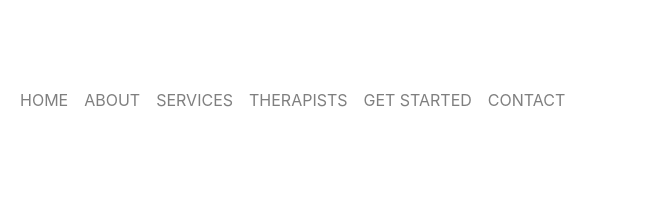
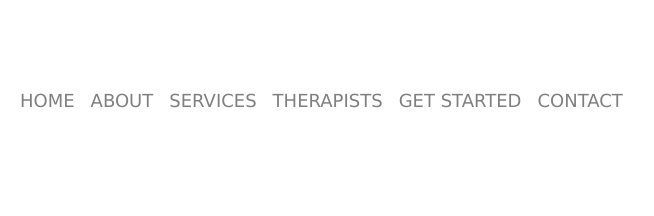
Before and after one commit to sfinnie5/myportfolioproject, a website: page about.html in a window 1280 px wide. Shown: the full height of the page, 478-1132 px from the left. Drawn offline with nearby package versions, Linux system fonts and the light colour scheme.

Commit message:
updating styles

```diff
--- a/css/styles.css
+++ b/css/styles.css
@@ -0,0 +1,5 @@
+.nav-item {
+    color:#5e5e5d;
+    font-size: 18px;
+    font-family: 'Lucida Sans', 'Lucida Sans Regular', 'Lucida Grande', 'Lucida Sans Unicode', Geneva, Verdana, sans-serif;
+}
```
Also changed, not shown: index.html (+1 -1 lines).
